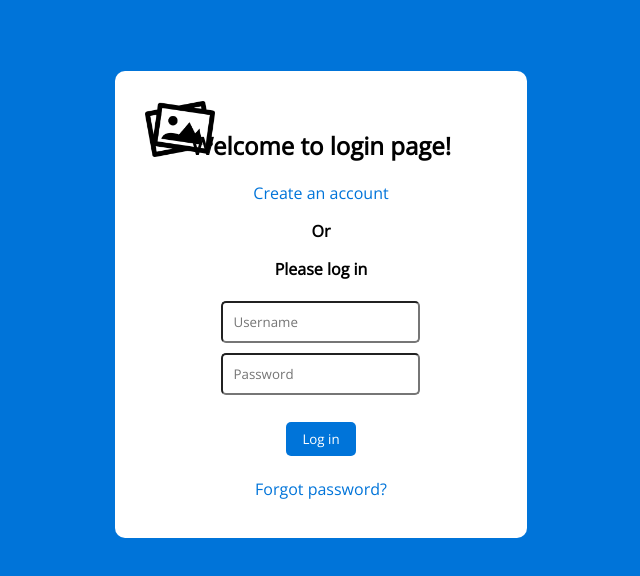
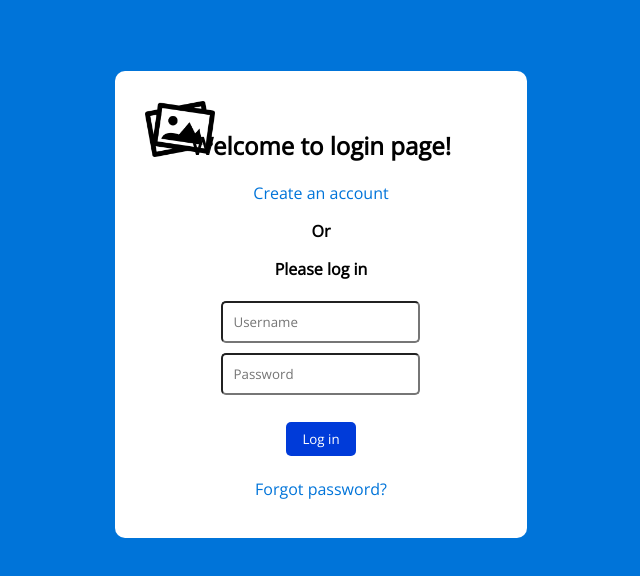
Before and after one commit to matbcvo/wad20-hw1, a plain HTML site: page login.html in a window 1280 px wide. In both pictures the pointer is over the input "Log in". Shown: the whole page, without its empty margins (319-959 px from the left). Drawn offline with nearby package versions, Linux system fonts and the light colour scheme.

Commit message:
Login button

```diff
--- a/css/login.css
+++ b/css/login.css
@@ -52,6 +52,9 @@ input[type=submit]{
     border:none;
     border-radius: 5px;
 }
+input[type=submit]:hover{
+    background-color: #003bd9;
+}
 
 
 a{
```
